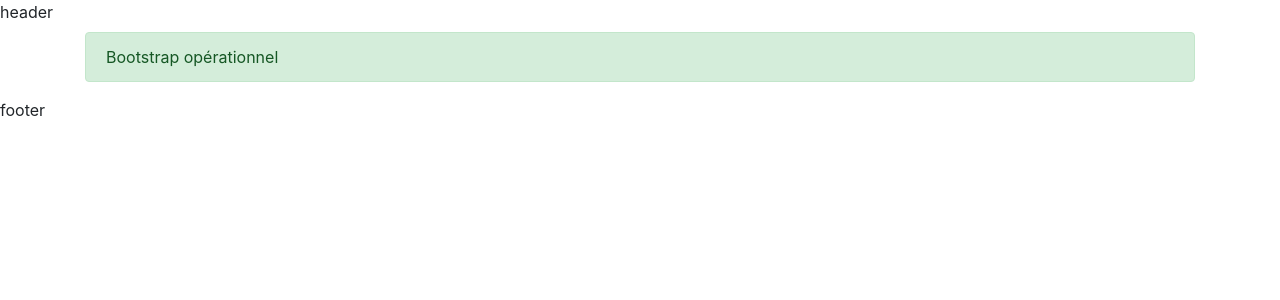
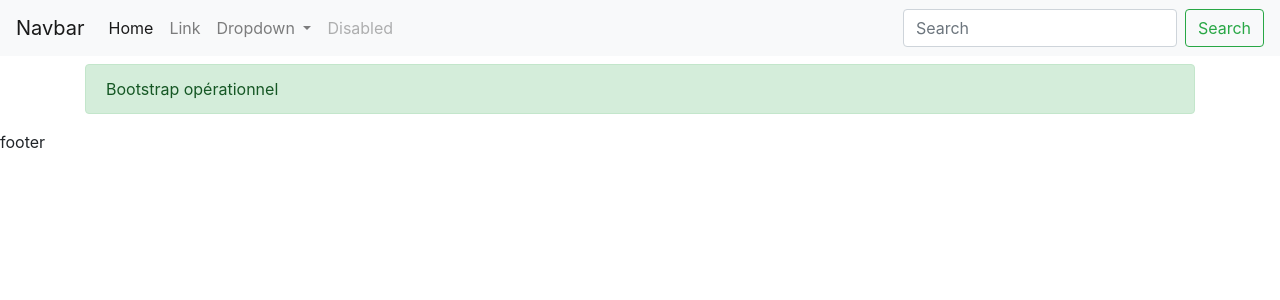
Before and after one commit to RomainStut/retroc, a Symfony app: template templates/home/index.html.twig in a window 1280 px wide. Shown: the top 300 px of the page. Run offline with Twig, Linux system fonts and the light colour scheme; the template is opened without the code that fills it, so the values that code supplies are empty; some libraries are stand-ins or nearby versions.

Commit message:
add nav + search bar

```diff
--- a/templates/layout.html.twig
+++ b/templates/layout.html.twig
@@ -15,8 +15,42 @@
     <!-- Header -->
 
     <header>
+        <nav class="navbar navbar-expand-lg navbar-light bg-light">
+            <a class="navbar-brand" href="">Navbar</a>
+            <button class="navbar-toggler" type="button" data-toggle="collapse" data-target="#navbarSupportedContent" aria-controls="navbarSupportedContent" aria-expanded="false" aria-label="Toggle navigation">
+                <span class="navbar-toggler-icon"></span>
+            </button>
 
-        header
+            <div class="collapse navbar-collapse" id="navbarSupportedContent">
+                <ul class="navbar-nav mr-auto">
+                    <li class="nav-item active">
+                        <a class="nav-link" href="#">Home <span class="sr-only">(current)</span></a>
+                    </li>
+                    <li class="nav-item">
+                        <a class="nav-link" href="#">Link</a>
+                    </li>
+                    <li class="nav-item dropdown">
+                        <a class="nav-link dropdown-toggle" href="#" id="navbarDropdown" role="button" data-toggle="dropdown" aria-haspopup="true" aria-expanded="false">
+                            Dropdown
+                        </a>
+                        <div class="dropdown-menu" aria-labelledby="navbarDropdown">
+                            <a class="dropdown-item" href="#">Action</a>
+                            <a class="dropdown-item" href="#">Another action</a>
+                            <div class="dropdown-divider"></div>
+                            <a class="dropdown-item" href="#">Something else here</a>
+                        </div>
+                    </li>
+                    <li class="nav-item">
+                        <a class="nav-link disabled" href="#">Disabled</a>
+                    </li>
+                </ul>
+                <form class="form-inline my-2 my-lg-0">
+                    <input class="form-control mr-sm-2" type="search" placeholder="Search" aria-label="Search">
+                    <button class="btn btn-outline-success my-2 my-sm-0" type="submit">Search</button>
+                </form>
+            </div>
+        </nav>
+
 
     </header>
 
```
